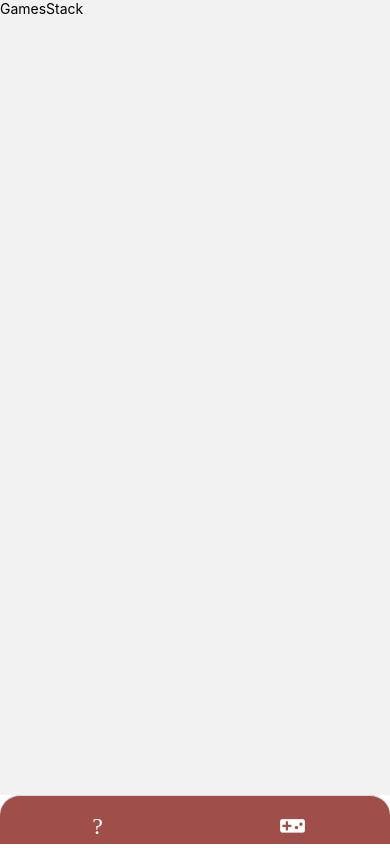
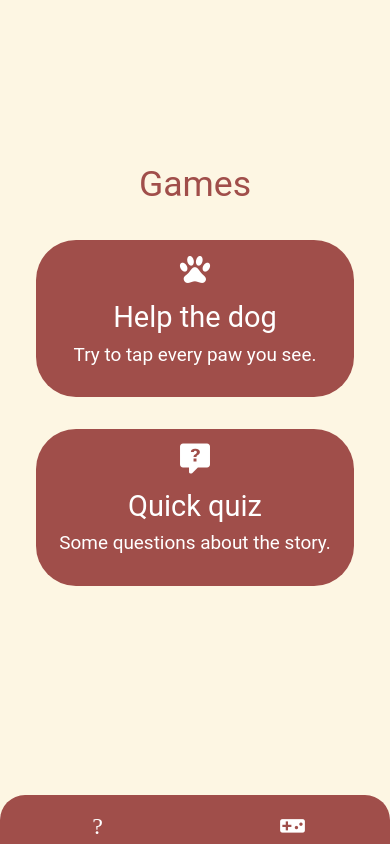
Before and after one commit to jasselmar/ChildrensBook, a React Native app: screen /GamesStack in a window 390 px wide. Built offline with nearby package versions, Linux system fonts and the light colour scheme; what react-native, react-native-sqlite-storage would draw is missing.

Commit message:
added games stack

```diff
--- a/src/components/Text/Text.tsx
+++ b/src/components/Text/Text.tsx
@@ -17,7 +17,7 @@ export interface Props extends Partial<TextProps> {
 const Text = (props: Props) => {
   const {label = 'Text', size = 'body', textAlignment = 'auto', color} = props;
 
-  /* const FontWeight = useMemo(() => {
+  /*   const FontWeight = useMemo(() => {
     if (medium) {
       return {fontWeight: '600'};
     }
--- a/src/navigation/GamesStack.tsx
+++ b/src/navigation/GamesStack.tsx
@@ -1,11 +1,26 @@
 import React from 'react';
-import {View, Text} from 'react-native';
+import {
+  createNativeStackNavigator,
+  NativeStackNavigationOptions,
+} from '@react-navigation/native-stack';
+import {GameStackParamList} from '../types';
+import {GamesHome} from '../screens';
+
+const GStack = createNativeStackNavigator<GameStackParamList>();
+
+const GAMES_HOME: NativeStackNavigationOptions = {
+  headerShown: false,
+};
 
 const GamesStack = () => {
   return (
-    <View>
-      <Text>GamesStack</Text>
-    </View>
+    <GStack.Navigator initialRouteName="GamesHome">
+      <GStack.Screen
+        name="GamesHome"
+        options={GAMES_HOME}
+        component={GamesHome}
+      />
+    </GStack.Navigator>
   );
 };
 
--- a/src/navigation/Root.tsx
+++ b/src/navigation/Root.tsx
@@ -63,8 +63,10 @@ const Root = () => {
         tabBarStyle: {
           paddingVertical: 10,
           backgroundColor: Theme.colors.error,
-          borderTopRightRadius: 20,
-          borderTopLeftRadius: 20,
+          borderTopColor: 'transparent',
+          borderTopLeftRadius: 25,
+          borderTopRightRadius: 25,
+          marginTop: -20,
         },
       })}>
       <RootTab.Screen name="StoryStackS" component={StoryStackS} />
--- a/src/navigation/StoryStackS.tsx
+++ b/src/navigation/StoryStackS.tsx
@@ -19,7 +19,7 @@ const DOGSTORY_OPTIONS: NativeStackNavigationOptions = {
   headerStyle: {
     backgroundColor: Theme.colors.background,
   },
-  headerTintColor: Theme.colors.text,
+  headerTintColor: Theme.colors.error,
 };
 
 const StoryStackS = () => {
--- /dev/null
+++ b/src/screens/GamesHome/GamesHome.tsx
@@ -0,0 +1,98 @@
+import React from 'react';
+import {View, SafeAreaView, TouchableOpacity} from 'react-native';
+import {ScaledSheet} from 'react-native-size-matters';
+import {Theme} from '../../theme';
+import {Text} from '../../components';
+import {Avatar} from 'react-native-paper';
+
+const Paw = () => (
+  <Avatar.Icon
+    size={60}
+    color="white"
+    style={{backgroundColor: 'transparent'}}
+    icon="paw"
+  />
+);
+const Quiz = () => (
+  <Avatar.Icon
+    size={60}
+    color="white"
+    style={{backgroundColor: 'transparent'}}
+    icon="comment-question"
+  />
+);
+
+const GamesHome = () => {
+  return (
+    <SafeAreaView style={styles.safeAreaView}>
+      <Text
+        label={'Games'}
+        size={'largeTitle'}
+        textAlignment={'center'}
+        color={Theme.colors.error}
+      />
+      <View style={styles.cardContainer}>
+        <TouchableOpacity
+          onPress={() => console.log('Pressed')}
+          style={styles.card}>
+          <Paw />
+          <Text
+            label={'Help the dog'}
+            textAlignment={'center'}
+            size={'title1'}
+            color={'white'}
+          />
+          <View style={styles.description}>
+            <Text
+              label={'Try to tap every paw you see.'}
+              textAlignment={'center'}
+              size={'body'}
+              color={'white'}
+            />
+          </View>
+        </TouchableOpacity>
+        <TouchableOpacity style={styles.card}>
+          <Quiz />
+          <Text
+            label={'Quick quiz'}
+            textAlignment={'center'}
+            size={'title1'}
+            color={'white'}
+          />
+          <View style={styles.description}>
+            <Text
+              label={'Some questions about the story.'}
+              textAlignment={'center'}
+              size={'body'}
+              color={'white'}
+            />
+          </View>
+        </TouchableOpacity>
+      </View>
+    </SafeAreaView>
+  );
+};
+
+const styles = ScaledSheet.create({
+  safeAreaView: {
+    flex: 1,
+    justifyContent: 'center',
+    backgroundColor: Theme.colors.background,
+  },
+  cardContainer: {
+    ...Theme.spacers.MA_8,
+  },
+  card: {
+    ...Theme.spacers.MB_7,
+    ...Theme.spacers.PB_5,
+    borderRadius: 40,
+    backgroundColor: Theme.colors.error,
+    justifyContent: 'center',
+    alignItems: 'center',
+  },
+  description: {
+    ...Theme.spacers.MV_2,
+  },
+});
+
+export default GamesHome;
--- /dev/null
+++ b/src/screens/GamesHome/index.ts
@@ -0,0 +1,3 @@
+import GamesHome from './GamesHome';
+
+export default GamesHome;
--- a/src/screens/PageViewer/PageViewer.tsx
+++ b/src/screens/PageViewer/PageViewer.tsx
@@ -61,6 +61,13 @@ const PageViewer = () => {
         ) : (
           pages?.map(page => <Page key={page.id + 2} page={page} />)
         )}
+        <View key={pages?.length + 2} style={styles.child}>
+          <Text
+            label={'THE END'}
+            size={'largeTitle'}
+            textAlignment={'center'}
+          />
+        </View>
       </PagerView>
     </>
   );
--- a/src/screens/Story/Story.tsx
+++ b/src/screens/Story/Story.tsx
@@ -54,6 +54,7 @@ const Story = (props: Props) => {
             <Text
               label={'Before we start the story...'}
               size={'title1'}
+              color={Theme.colors.error}
               textAlignment={'center'}
               medium
             />
--- a/src/screens/index.ts
+++ b/src/screens/index.ts
@@ -1,5 +1,6 @@
 import Story from './Story';
 import PageViewer from './PageViewer';
 import Quiz from './Quiz';
+import GamesHome from './GamesHome';
 
-export {Story, PageViewer, Quiz};
+export {Story, PageViewer, Quiz, GamesHome};
--- a/src/types/index.ts
+++ b/src/types/index.ts
@@ -4,6 +4,7 @@ import {
   PageViewerScreenNavigationProp,
   MainBottomTabParamList,
   GamesScreenNavigationProp,
+  GameStackParamList,
 } from './Navigation';
 import {Theme, FontSize} from './Theme';
 import {PageItem} from './Database';
@@ -17,4 +18,5 @@ export type {
   PageItem,
   MainBottomTabParamList,
   GamesScreenNavigationProp,
+  GameStackParamList,
 };
```
Also changed, not shown: src/theme/Icons.tsx (added, +38 -0 lines), src/types/Navigation.ts (+8 -1 lines).
